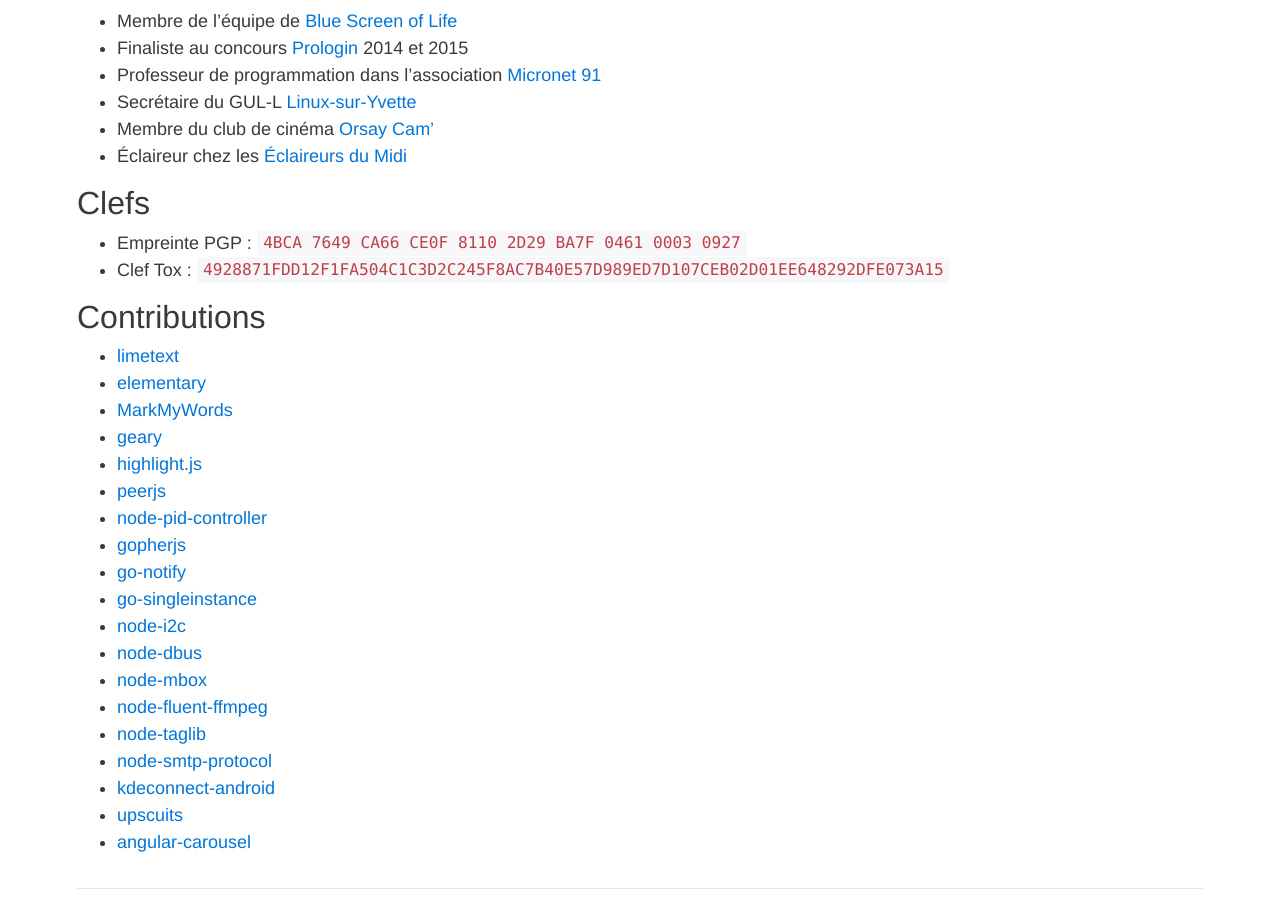
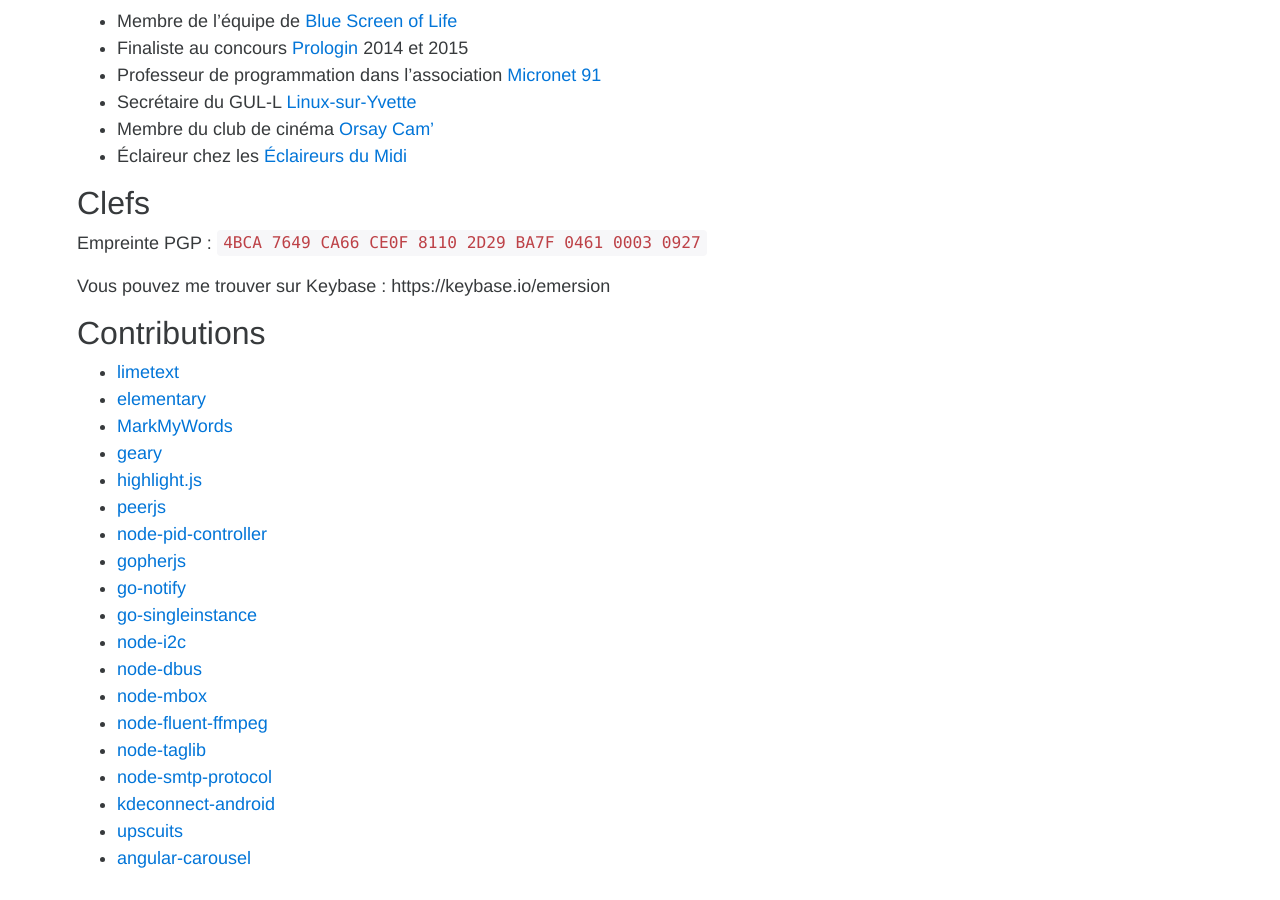
Before and after one commit to emersion/emersion.github.io, a Jekyll site: the page built from about.md, in a window 1280 px wide and 900 px high, scrolled down 619 px. Built offline with Jekyll 4.4.1, drawn with Linux system fonts in a browser that asks for light colours; Markdown is read by kramdown in place of the engine named in the settings.

Commit message:
Update about.md
Adds keybase

```diff
--- a/about.md
+++ b/about.md
@@ -26,8 +26,9 @@
 
 ## Clefs
 
-* Empreinte PGP : `4BCA 7649 CA66 CE0F 8110 2D29 BA7F 0461 0003 0927`
-* Clef Tox : `4928871FDD12F1FA504C1C3D2C245F8AC7B40E57D989ED7D107CEB02D01EE648292DFE073A15`
+Empreinte PGP : `4BCA 7649 CA66 CE0F 8110 2D29 BA7F 0461 0003 0927`
+
+Vous pouvez me trouver sur Keybase : https://keybase.io/emersion
 
 ## Contributions
 
```
